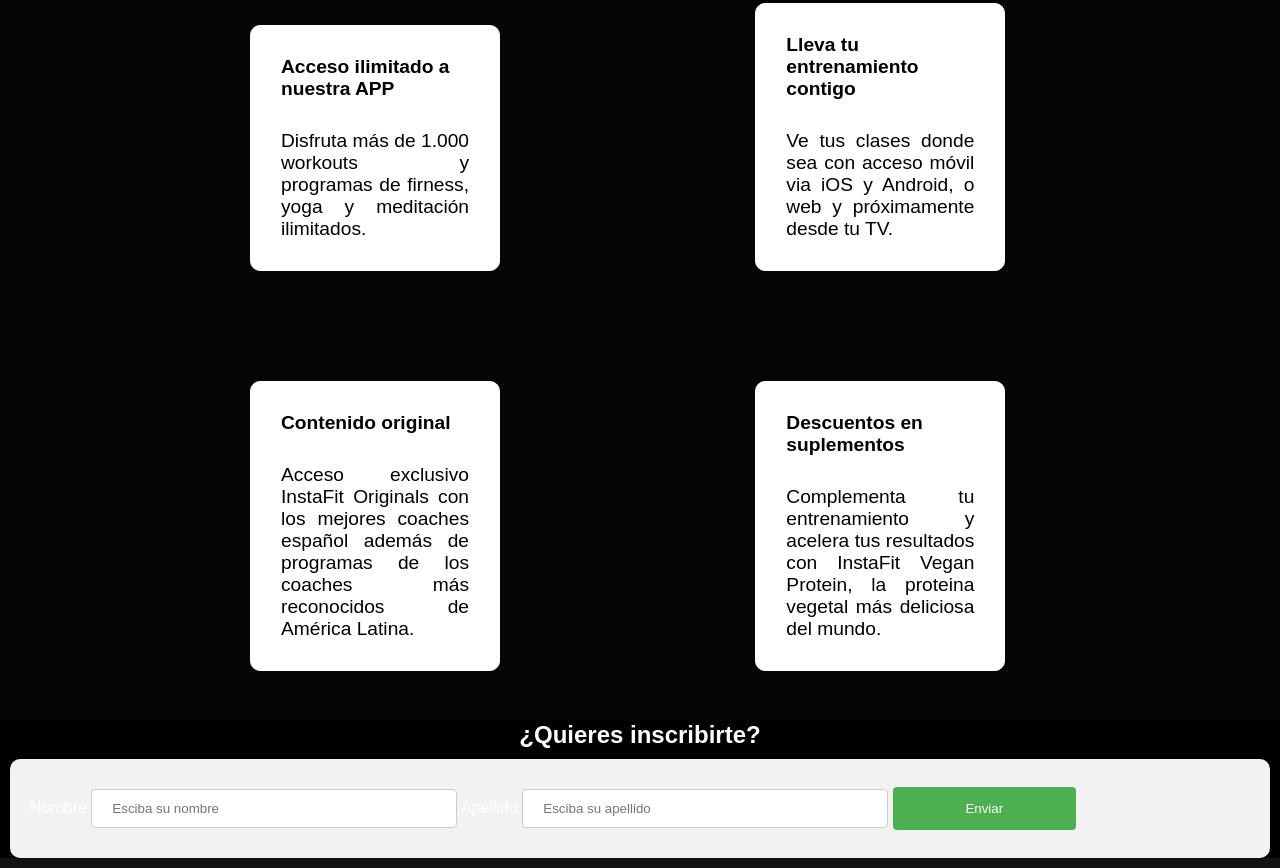
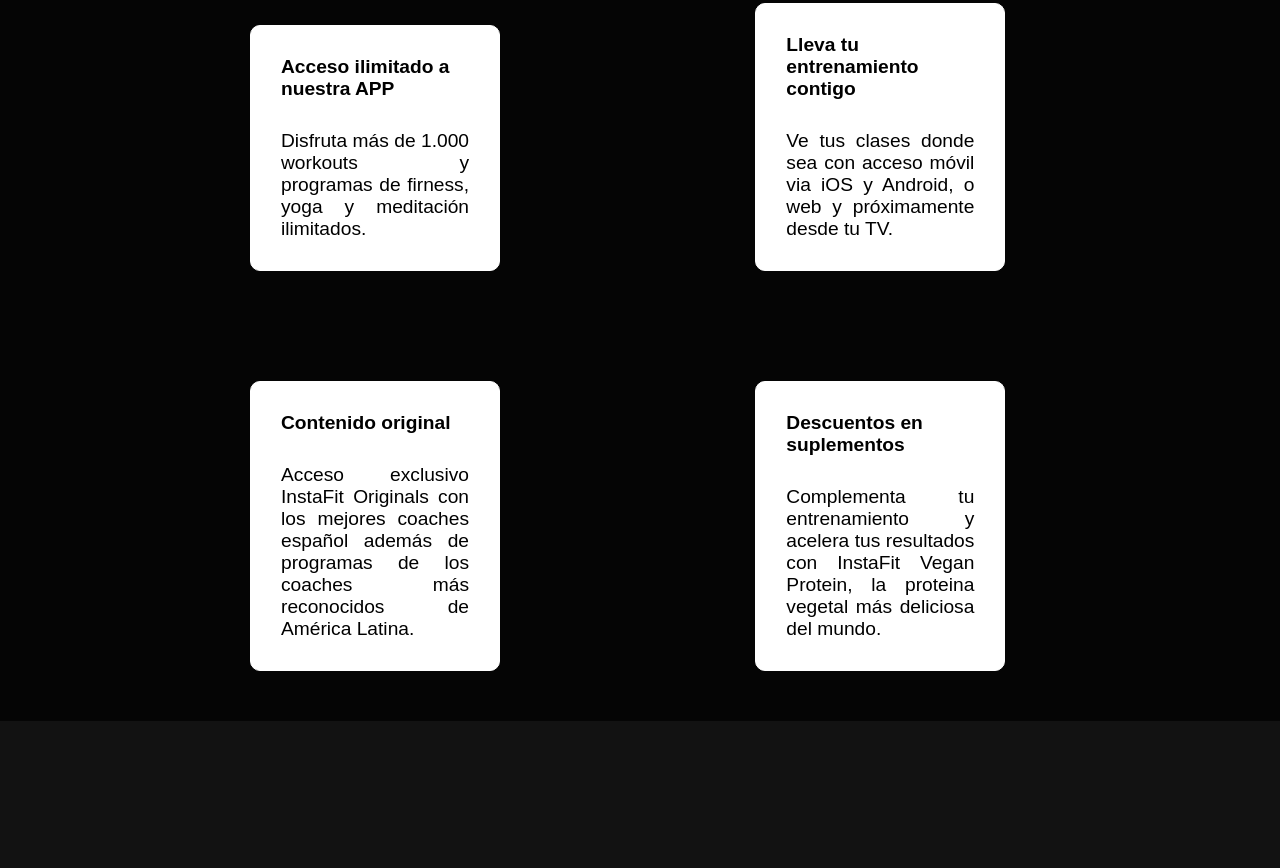
Before and after one commit to cristopher-gomez-m/Gym, a plain HTML site: page PastuizacaWashington.html in a window 1280 px wide. Shown: the part 358-1226 px from the top of the page. After the commit the page ends 1079 px from the top, so only its background shows below. Drawn offline with Linux system fonts and the light colour scheme.

Commit message:
eliminado formulario de pastuizaca

```diff
--- a/PastuizacaWashington.html
+++ b/PastuizacaWashington.html
@@ -132,18 +132,6 @@
 				</p>
 			</div>
 		</div>
-		<footer>
-			<h2 id="f4">¿Quieres inscribirte?</h2>
-			<div class="for">
-				<form class="formulario">
-					<label for="nombre">Nombre</label>
-					<input type="text" placeholder="Esciba su nombre" name="nombre" id="nombre" />
-					<label for="apellido">Apellido</label>
-					<input type="text" placeholder="Esciba su apellido" name="apellido" id="apellido" />
-					<input type="submit" value="Enviar" />
-				</form>
-			</div>
-		</footer>
 	</main>
 </body>
 
```
Also changed, not shown: MarquezJean.html (+1 -1 lines).
